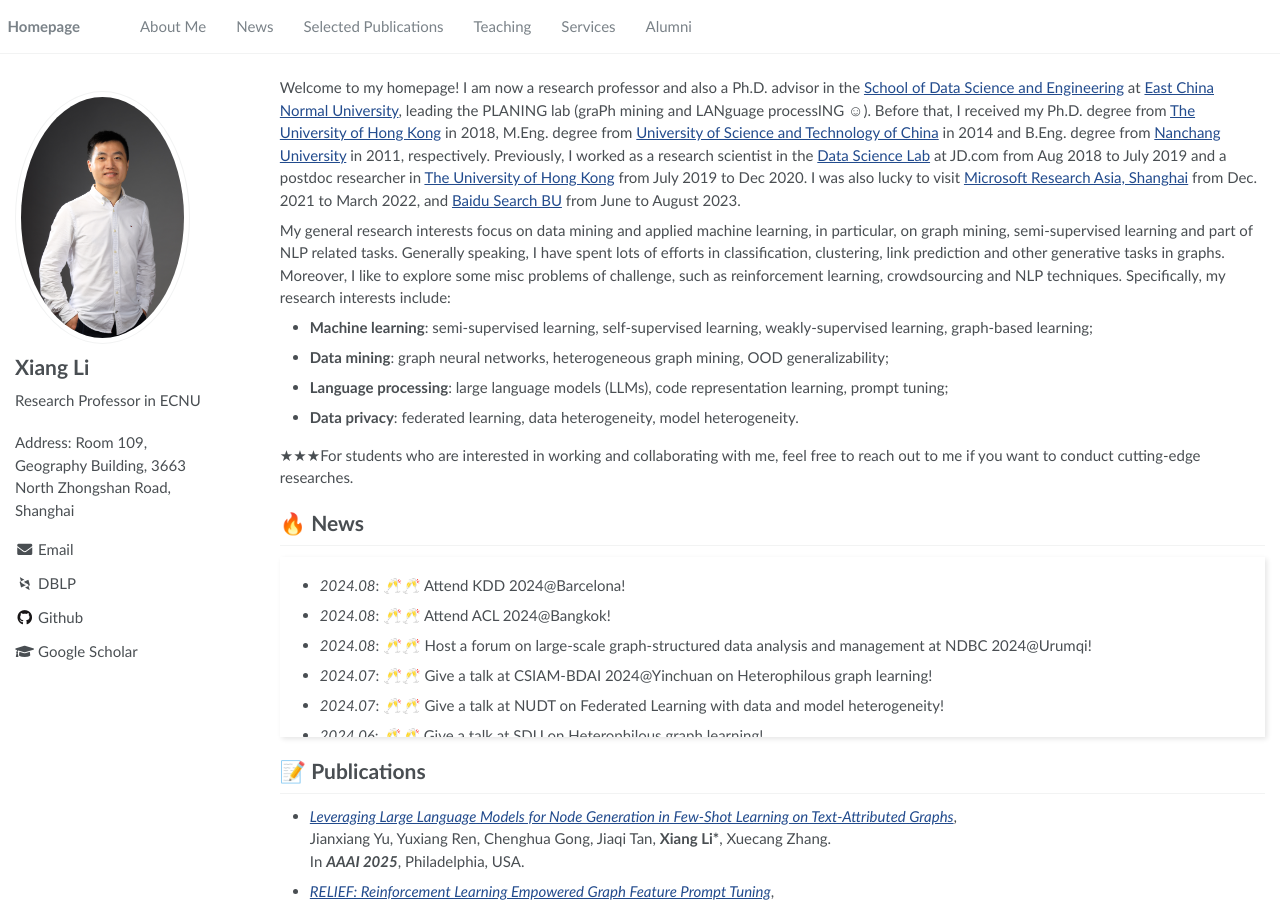
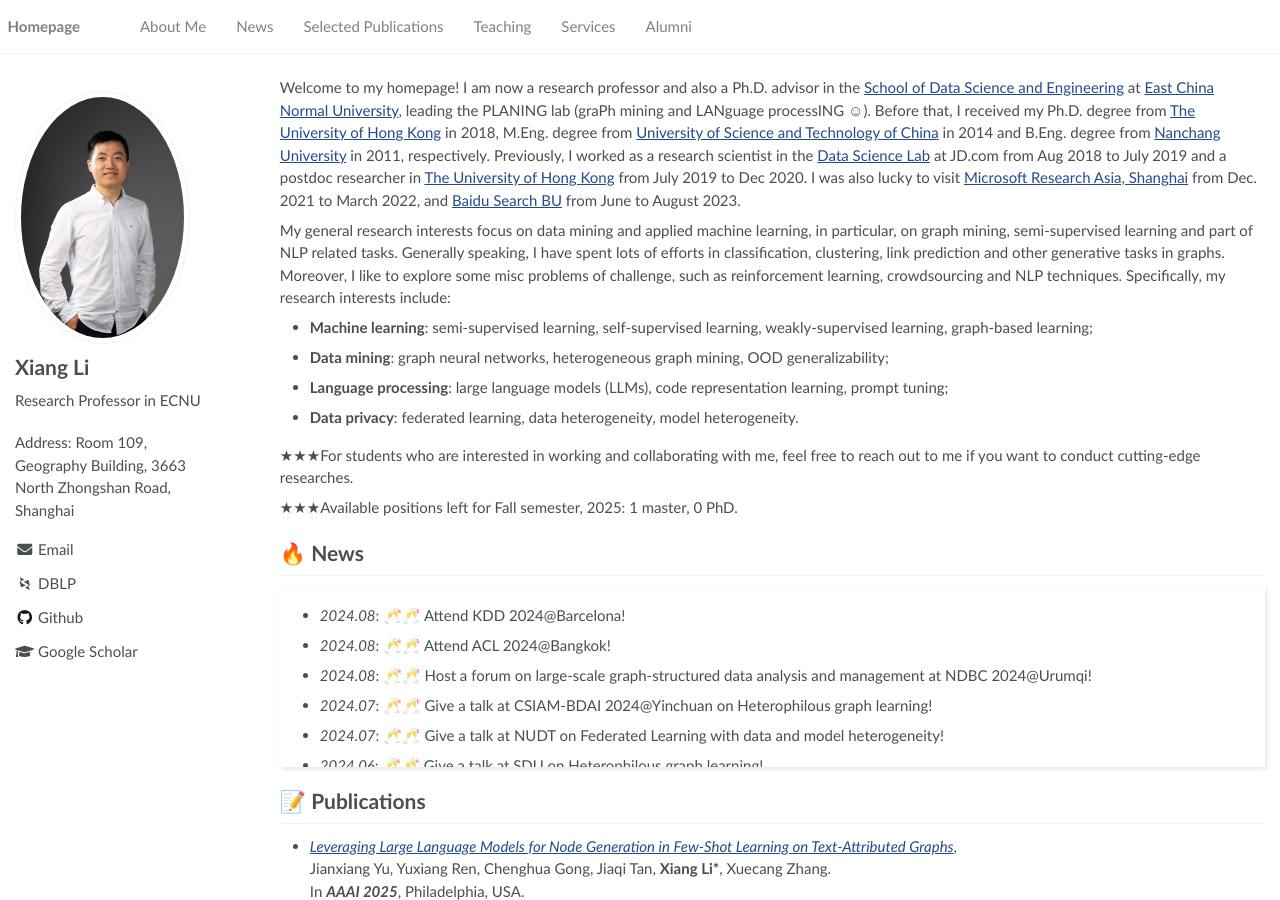
Before and after one commit to lixiang3776/lixiang3776.github.io, a Jekyll site: the page built from _pages/about.md, in a window 1280 px wide and 900 px high. Built offline with Jekyll 4.4.1, drawn with Linux system fonts in a browser that asks for light colours; some web fonts are replaced.

Commit message:
Update about.md

```diff
--- a/_pages/about.md
+++ b/_pages/about.md
@@ -28,6 +28,8 @@ My general research interests focus on data mining and applied machine learning,
 - **Data privacy**: federated learning, data heterogeneity, model heterogeneity.
 
 &#9733;&#9733;&#9733;For students who are interested in working and collaborating with me, feel free to reach out to me if you want to conduct cutting-edge researches.
+
+&#9733;&#9733;&#9733;Available positions left for Fall semester, 2025: 1 master, 0 PhD.
 
 <!-- I am an incoming Ph.D. student at [HKU CS](https://www.cs.hku.hk/). Currently, I am working at the NLP group of [Shanghai AI Lab](https://www.shlab.org.cn/) under the supervision of [Dr. Zhiyong Wu](https://lividwo.github.io/zywu.github.io/), focusing on topics related to LLM Agents. Previously, I was a master’s student at NUS, advised by [Dr. Xiaoli Li](https://www.a-star.edu.sg/i2r/about-i2r/i2r-management/li-xiaoli) at the Institute for Infocomm Research ([I<sup>2</sup>R](https://www.a-star.edu.sg/i2r)), A*STAR. Before that, I completed my B.Eng with distinction in the School of Data Science and Engineering ([DaSE](http://dase.ecnu.edu.cn/)) at East China Normal University, where I was privileged to be instructed by [Prof. Weining Qian](http://dase.ecnu.edu.cn/dase-module-gateway/dase/teacher/single_teacher.html?teacherId=27), [Prof. Xuesong Lu](http://dase.ecnu.edu.cn/dase-module-gateway/dase/teacher/single_teacher.html?teacherId=40), and [Prof. Xiang Li](https://lixiang3776.github.io/) for research and engineering projects. -->
 
```
